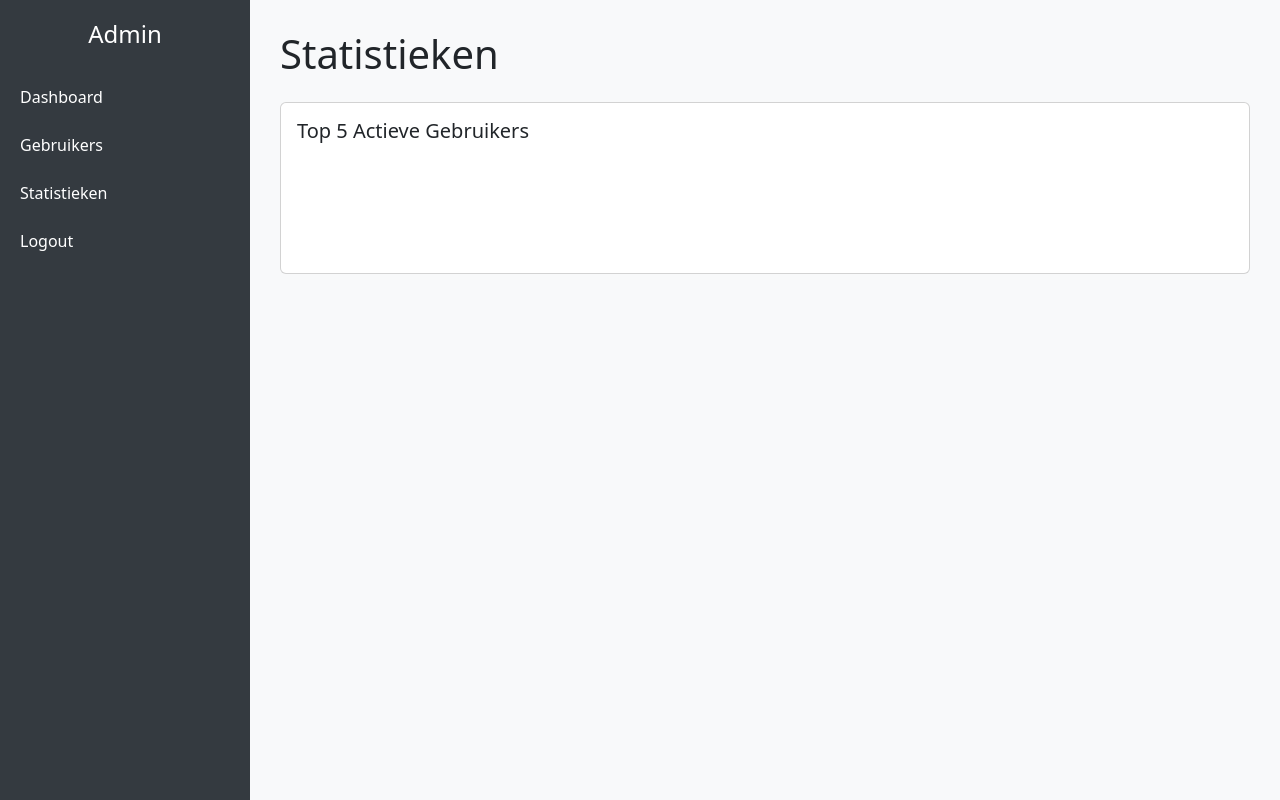
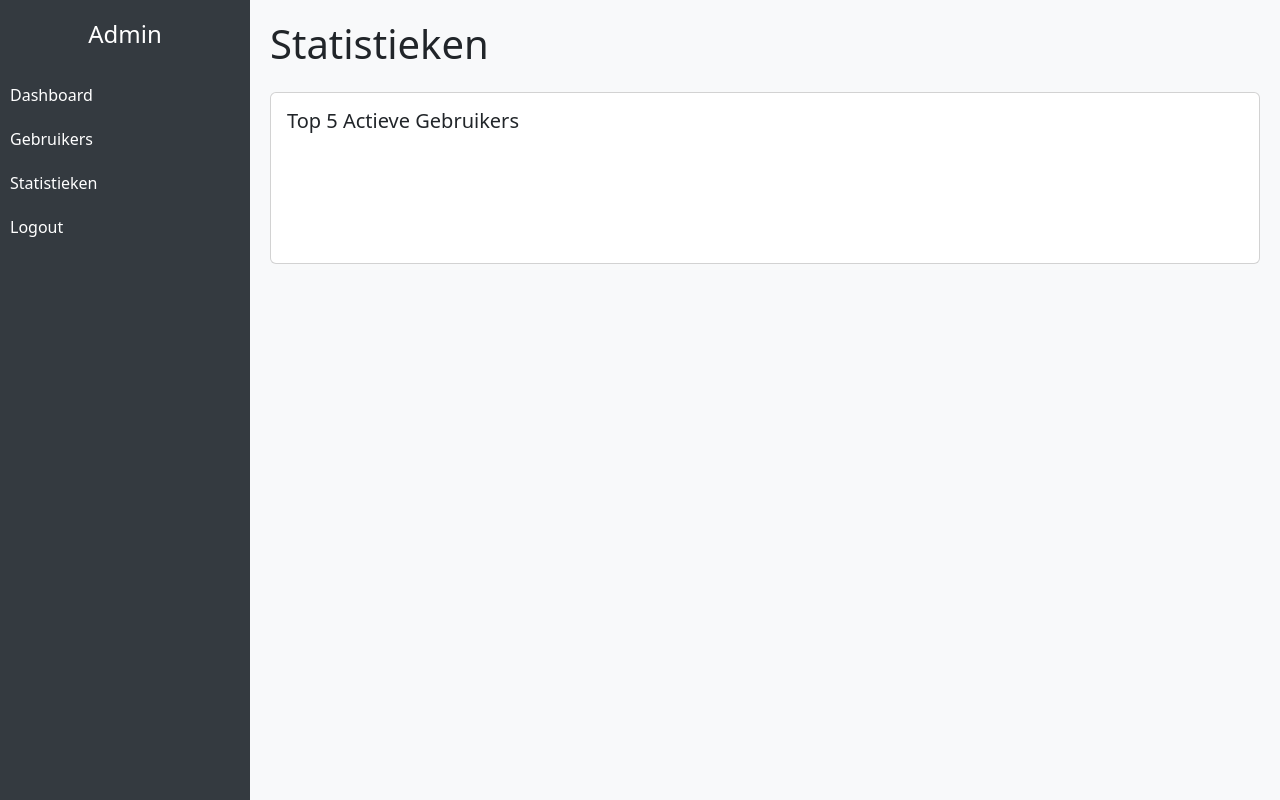
Before and after one commit to IlkerD01/seo-assistant, a Flask app: template flask_backend/templates/stats.html in a window 1280 px wide. Run offline with Flask 3, Linux system fonts and the light colour scheme; the template is opened without the code that fills it, so the values that code supplies are empty.

Commit message:
Update admin_layout.html

```diff
--- a/flask_backend/templates/admin_layout.html
+++ b/flask_backend/templates/admin_layout.html
@@ -1,7 +1,7 @@
 <!-- templates/admin_layout.html -->
 
 <!DOCTYPE html>
-<html lang="nl">
+<html lang="en">
 <head>
   <meta charset="UTF-8">
   <title>Admin Panel</title>
@@ -10,33 +10,29 @@
     body {
       min-height: 100vh;
       display: flex;
-      margin: 0;
     }
     .sidebar {
       width: 250px;
       background-color: #343a40;
       min-height: 100vh;
       padding-top: 20px;
-      flex-shrink: 0;
     }
     .sidebar a {
       color: white;
-      padding: 12px 20px;
+      padding: 10px;
       display: block;
       text-decoration: none;
-      transition: background-color 0.3s;
     }
     .sidebar a:hover {
       background-color: #495057;
     }
     .sidebar a.bg-primary {
       font-weight: bold;
-      background-color: #0d6efd !important;
       color: white;
     }
     .content {
       flex: 1;
-      padding: 30px;
+      padding: 20px;
       background-color: #f8f9fa;
     }
   </style>
```
Lines whose indentation alone changed are shown as unchanged.
